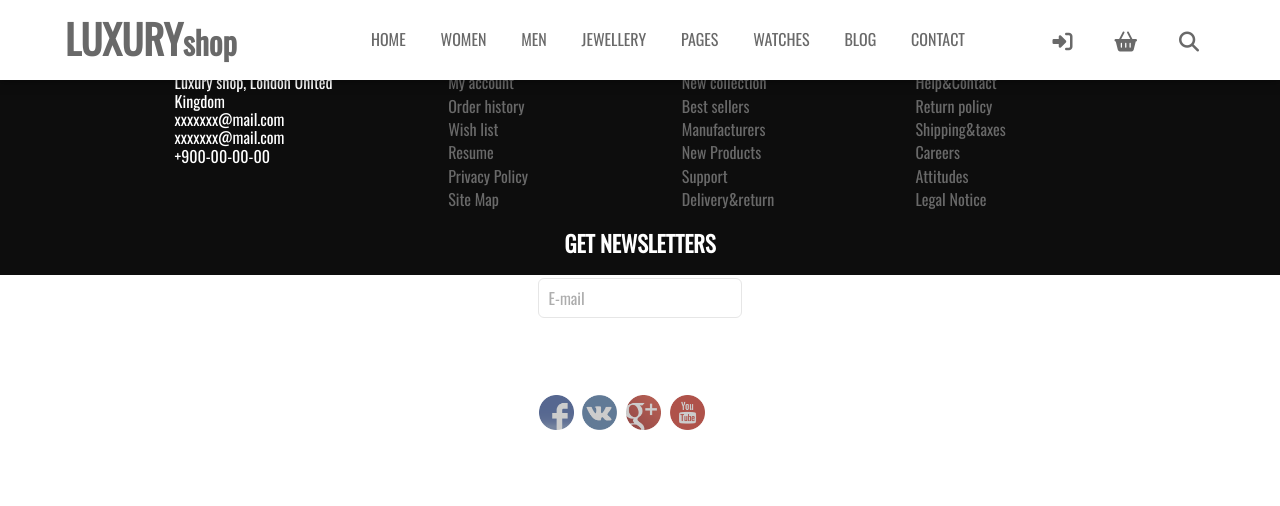
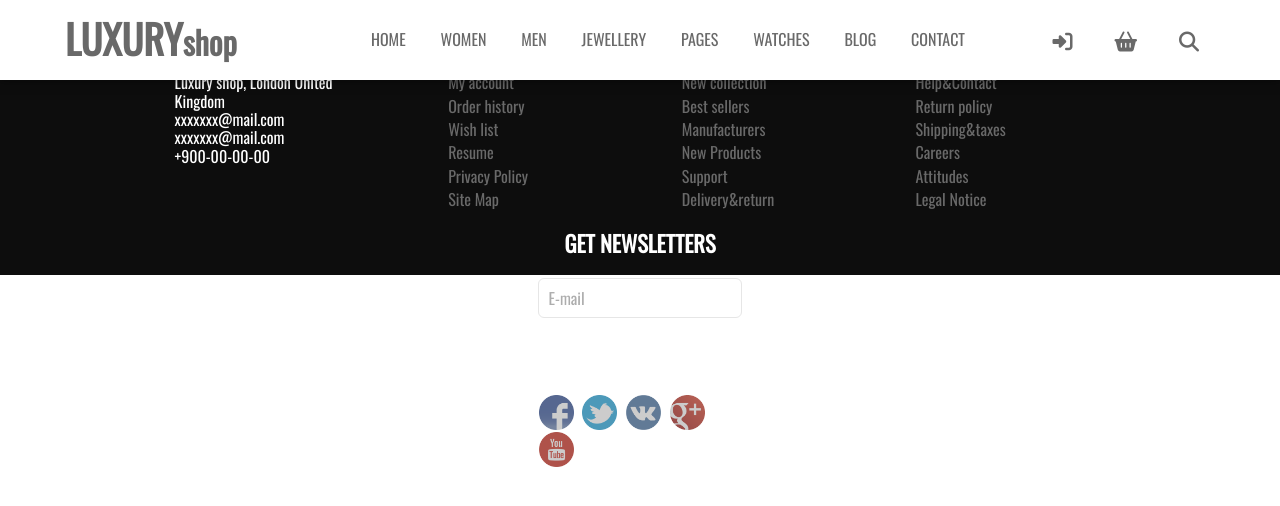
Before and after one commit to SemenecVlad/preview_1, a website: page src/index.html in a window 1280 px wide. Drawn offline with nearby package versions, Linux system fonts and the light colour scheme; files that its build step writes are made by us from their sources.

Commit message:
added twitter icon

```diff
--- a/src/template/_footer.html
+++ b/src/template/_footer.html
@@ -54,6 +54,9 @@
 			<img src="./img/facebook-icon.png">
 	  	</a>
 		<a href="#" class="social-icon">
+			<img src="./img/twitter-icon.png">
+		</a>
+		<a href="#" class="social-icon">
 			<img src="./img/vk-icon.png">
 		</a>
 		<a href="#" class="social-icon">
```
Lines whose indentation alone changed are shown as unchanged.
